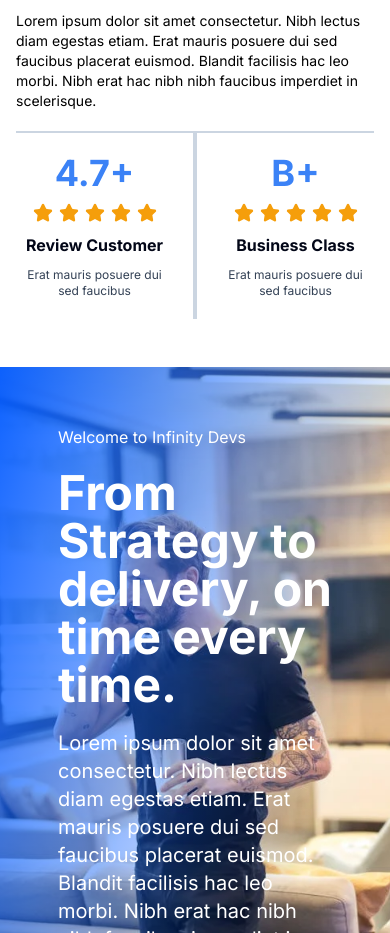
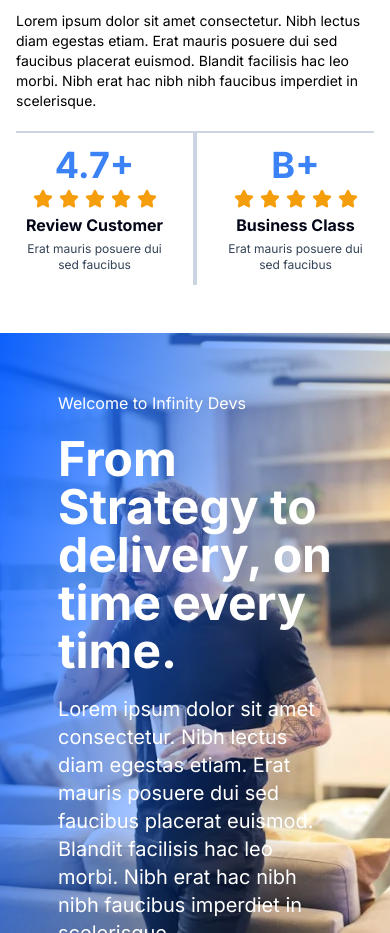
Before and after one commit to InfinityDevsHQ/software-house-next, a Next.js app: page / in a window 390 px wide. Shown: the part 1480-2413 px from the top of the page. Built offline with nearby package versions, Linux system fonts and the light colour scheme.

Commit message:
fix: fixed rating section

```diff
--- a/components/homepage/about/rating.tsx
+++ b/components/homepage/about/rating.tsx
@@ -3,7 +3,7 @@ import FiveStars from "./five-stars";
 export default function Rating() {
   return (
     <div className="border-t-2 border-muted flex justify-between gap-5">
-      <div className="py-5 mx-auto flex flex-col gap-2.5  items-center justify-center text-center">
+      <div className="py-3 sm:py-5 mx-auto flex flex-col gap-1 sm:gap-2.5 items-center justify-center text-center">
         <p className="text-4xl font-bold text-primary-medium">4.7+</p>
         <FiveStars />
         <p className="font-bold text-accent-dark">Review Customer</p>
@@ -12,7 +12,7 @@ export default function Rating() {
         </p>
       </div>
       <span className="border-2 border-muted" />
-      <div className="py-5 mx-auto flex flex-col gap-2.5  items-center justify-center text-center">
+      <div className="py-3 sm:py-5 mx-auto flex flex-col gap-1 sm:gap-2.5 items-center justify-center text-center">
         <p className="text-4xl font-bold text-primary-medium">B+</p>
         <FiveStars />
         <p className="font-bold text-accent-dark">Business Class</p>
```
